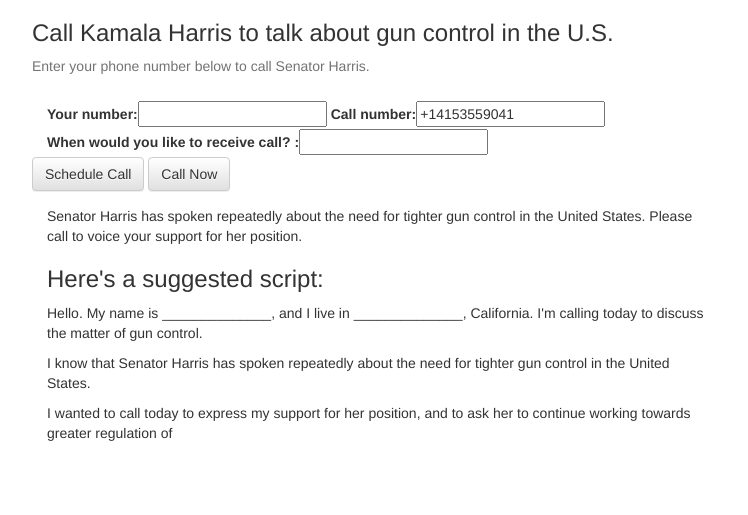
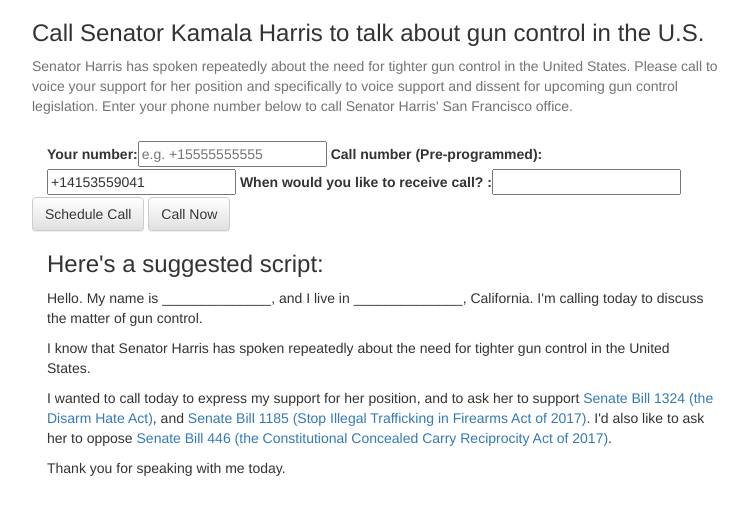
Before and after one commit to kilbergr/BoomerRang, a Django app: page / in a window 1280 px wide. Shown: the top 515 px of the page, without its empty margins (258-1006 px from the left). Run offline with Django 3.2, Linux system fonts and the light colour scheme; some libraries are stand-ins or nearby versions.

Commit message:
Finishing up script for gun control campaign

```diff
--- a/boomerrang/boomerrang_app/forms.py
+++ b/boomerrang/boomerrang_app/forms.py
@@ -24,6 +24,9 @@
     def __init__(self, *args, **kwargs):
         super(BoomForm, self).__init__(*args, **kwargs)
         self.fields['source_num'].label = "Your number"
-        self.fields['target_num'].label = "Call number"
+        self.fields['source_num'].widget.attrs['placeholder'] = "e.g. +15555555555"
+        self.fields['target_num'].label = "Call number (Pre-programmed)"
+        # TODO (rebecca): Remove below to allow editing once out of user research
+        self.fields['target_num'].widget.attrs['readonly'] = "readonly"
         self.fields[
             'time_scheduled'].label = "When would you like to receive call? "
--- a/boomerrang/boomerrang_app/templates/index.html
+++ b/boomerrang/boomerrang_app/templates/index.html
@@ -41,10 +41,9 @@
                 <form id="contactForm" class="form-horizontal" role="form" action="/" method="post">
                   {% csrf_token %}
                   <div class="form-group">
-                    <h3>Call Kamala Harris to talk about gun control in the U.S.</h3>
-                    <p class="help-block">
-                        Enter your phone number below to call Senator Harris.
-                    </p>
+                    <h3>Call Senator Kamala Harris to talk about gun control in the U.S.</h3>
+                    <p class="help-block">Senator Harris has spoken repeatedly about the need for tighter gun control in the United States. Please call to voice your support for her position and specifically to voice support and dissent for upcoming gun control legislation.
+                    Enter your phone number below to call Senator Harris' San Francisco office.</p>
                   </div>
                   {{ form|bootstrap_horizontal }}
                   <div class="form-group">
@@ -52,11 +51,11 @@
                     <input type="submit" name="callnow" class="btn btn-default" value="Call Now"/>
                   </div>
                 </form>
-                <p>Senator Harris has spoken repeatedly about the need for tighter gun control in the United States. Please call to voice your support for her position.</p>
                 <h3>Here's a suggested script:</h3>
                 <p>Hello. My name is ______________, and I live in ______________, California. I'm calling today to discuss the matter of gun control.</p>
                 <p>I know that Senator Harris has spoken repeatedly about the need for tighter gun control in the United States.</p>
-                <p>I wanted to call today to express my support for her position, and to ask her to continue working towards greater regulation of
+                <p>I wanted to call today to express my support for her position, and to ask her to support <a href="https://www.congress.gov/bill/115th-congress/senate-bill/1324" target="_blank">Senate Bill 1324 (the Disarm Hate Act)</a>, and <a href="https://www.congress.gov/bill/115th-congress/senate-bill/1185" target="_blank">Senate Bill 1185 (Stop Illegal Trafficking in Firearms Act of 2017)</a>. I'd also like to ask her to oppose <a href="https://www.congress.gov/bill/115th-congress/senate-bill/446" target="_blank">Senate Bill 446 (the Constitutional Concealed Carry Reciprocity Act of 2017)</a>.
+                <p>Thank you for speaking with me today.</p>
             </div>
         </div>
     </div>
--- a/boomerrang/boomerrang_app/views.py
+++ b/boomerrang/boomerrang_app/views.py
@@ -22,6 +22,7 @@
 
 def index(request):
     # Instantiate form
+    # TODO (rebecca): remove initial target_num
     form = BoomForm(request.POST or None, initial={
                     'target_num': '+14153559041'})
 
```
Also changed, not shown: .pre-commit-config.yaml.
